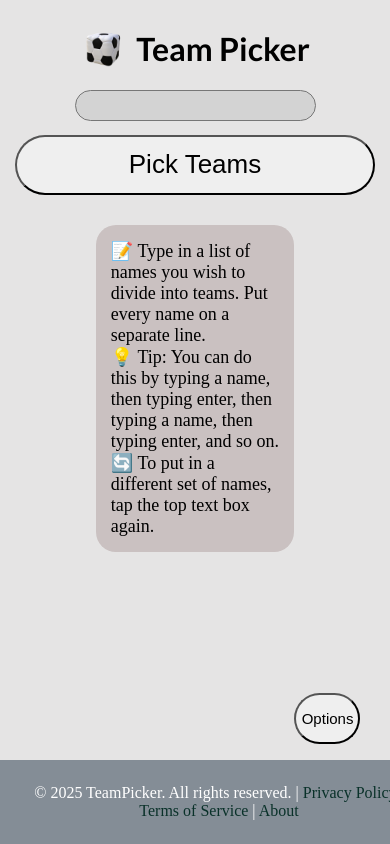
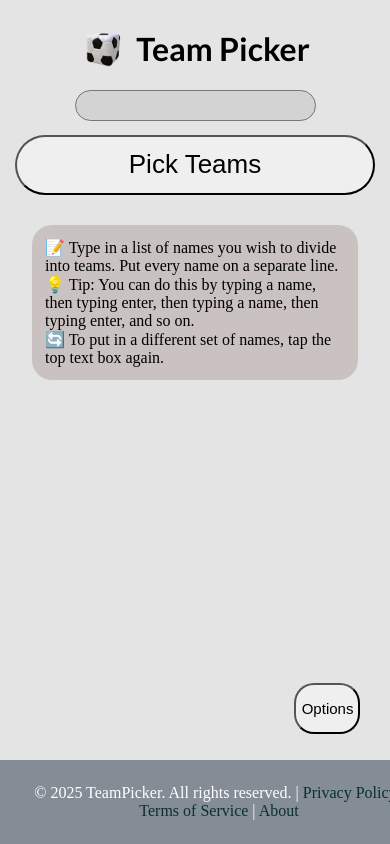
Before and after one commit to Josh-Reimer/Team-Picker, a PHP site: page / in a window 390 px wide. Run offline with PHP 8.4, Linux system fonts and the light colour scheme.

Commit message:
changed sizes to be more mobile friendly

```diff
--- a/gci/index.php
+++ b/gci/index.php
@@ -45,11 +45,12 @@
     }
     #options {
       position: fixed;
-      bottom: 100px;
+      bottom: 110px;
       right: 30px;
-      border-radius: 26px;
+      border-radius: 20px;
       width: 17%;
       height: 6%;
+      min-width: 60px;
       font-size: 15px;
     }
     #close:hover,
@@ -133,12 +134,13 @@
         }
         #howto-div{
           border-radius: 20px;
-          font-size: 18px;
+          font-size: 16px;
           width: 45%;
+          min-width: 300px;
           background-color: rgb(202, 193, 193);
           margin: auto;
           margin-top: 30px;
-          padding: 15px;
+          padding: 13px;
         }
         #title-icon{
           vertical-align: middle;
@@ -202,7 +204,7 @@
       </fieldset>
     </div>
   </div>
-  <button id="options">Options</button>
+  <button id="options">Options </button>
   <script src="variable_teampicker.js"></script>
   <script>
     var popup_controls = document.getElementById("popup_controls");
```
